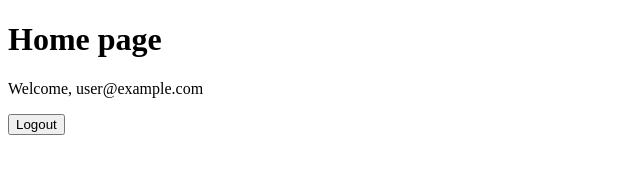
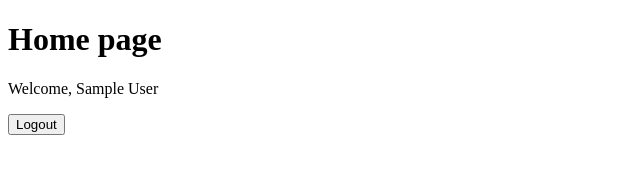
Before and after one commit to Ruslick/potato-chat-app, a React (Vite) app: page / in a window 1280 px wide. Shown: the top 170 px of the page, without its empty margins (0-640 px from the left). Built offline with nearby package versions, Linux system fonts and the light colour scheme; no server answers; sample sign-in values are in the browser's storage.

Commit message:
refactor protected route

```diff
--- a/src/1_app/router/index.tsx
+++ b/src/1_app/router/index.tsx
@@ -5,37 +5,14 @@ import { Protected } from "../../5_entities/auth";
 export const router = createBrowserRouter([
 	{
 		path: "/",
-		element: (
-			<Protected>
-				<HomePage />
-			</Protected>
-		),
+		element: <Protected page={<HomePage />} />,
 	},
 	{
 		path: "/login",
-		element: (
-			<Protected withoutAuth redirectTo="/">
-				<LoginPage />
-			</Protected>
-		),
+		element: <Protected withoutAuth redirectTo="/" page={<LoginPage />} />,
 	},
 	{
 		path: "/register",
-		element: (
-			<Protected withoutAuth redirectTo="/">
-				<RegisterPage />
-			</Protected>
-		),
+		element: <Protected withoutAuth redirectTo="/" page={<RegisterPage />} />,
 	},
-	{
-		path: "/:userId",
-		element: (
-			<Protected>
-				<h1>user</h1>
-			</Protected>
-		),
-	},
-	{ path: "/group", element: <h1>group</h1> },
-	{ path: "/group/:groupId", element: <h1>group id</h1> },
-	{ path: "/messages/:userId", element: <h1>messages</h1> },
 ]);
--- a/src/2_pages/home-page/ui/home.component.tsx
+++ b/src/2_pages/home-page/ui/home.component.tsx
@@ -10,7 +10,7 @@ export const HomeComponent: FC = () => {
 	return (
 		<div>
 			<h1>Home page</h1>
-			<p>Welcome, {authFirebase.currentUser.email}</p>
+			<p>Welcome, {authFirebase.currentUser.displayName}</p>
 			<Logout />
 		</div>
 	);
--- a/src/5_entities/auth/ui/protected-route.tsx
+++ b/src/5_entities/auth/ui/protected-route.tsx
@@ -4,22 +4,21 @@ import { Loader, authFirebase } from "../../../6_shared";
 import { Navigate } from "react-router-dom";
 
 interface ProtectedProps {
-	children: React.ReactNode;
+	page: React.ReactNode;
 	withoutAuth?: boolean;
 	redirectTo?: string;
 }
 
 export const Protected: FC<ProtectedProps> = ({
-	children,
 	withoutAuth = false,
 	redirectTo = "/login",
+	page
 }) => {
 	const [isAuth, setIsAuth] = useState(false);
 	const [loaded, setLoaded] = useState(false);
 
   useEffect(() => {
     onAuthStateChanged(authFirebase, (user) => {
-      console.log("user", user);
       setIsAuth(!!user);
       setLoaded(true);
     });
@@ -31,8 +30,10 @@ export const Protected: FC<ProtectedProps> = ({
 		return <Loader />;
 	}
 
+
 	if (isAuth !== withoutAuth) {
-		return children;
+
+		return page;
 	}
 
 
```
